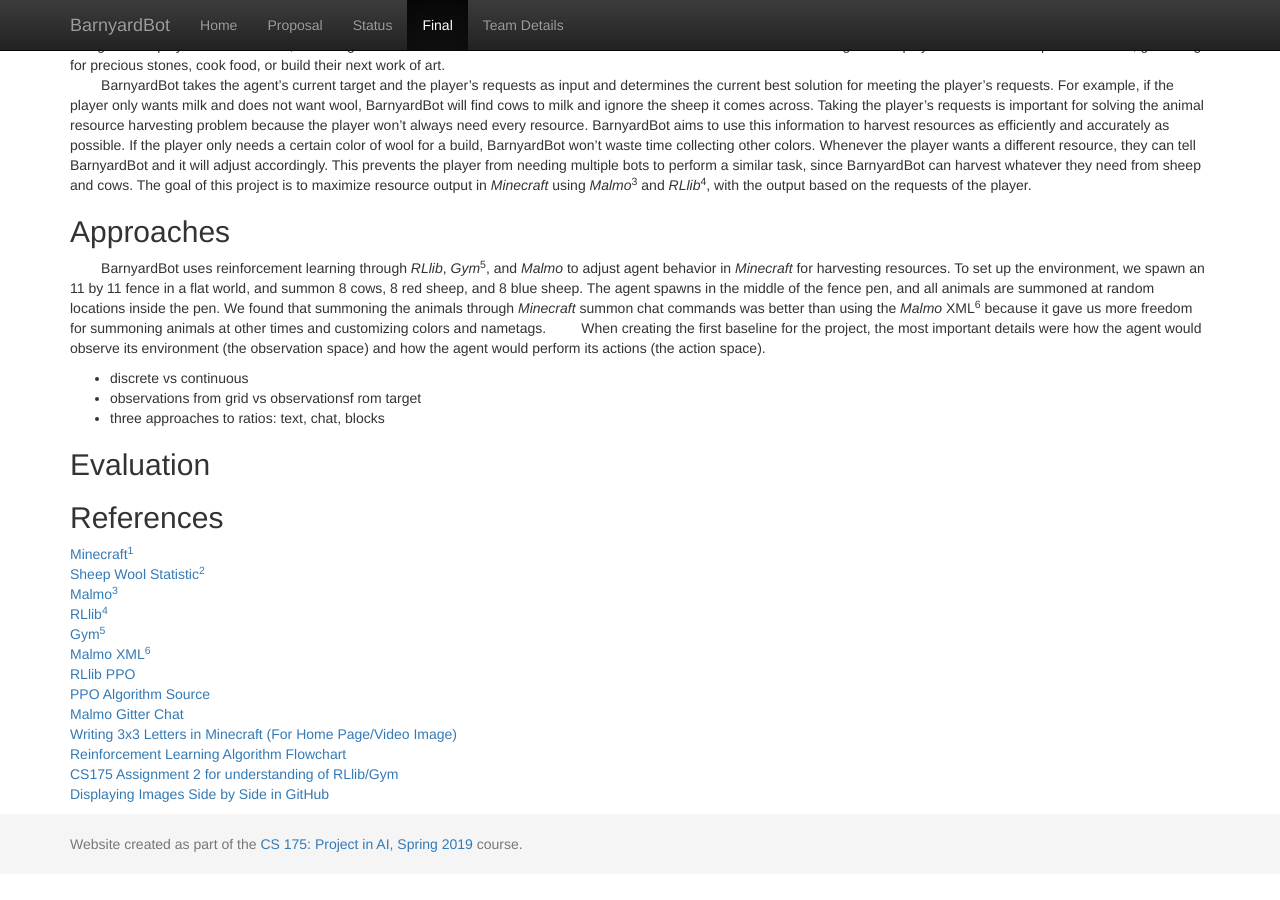
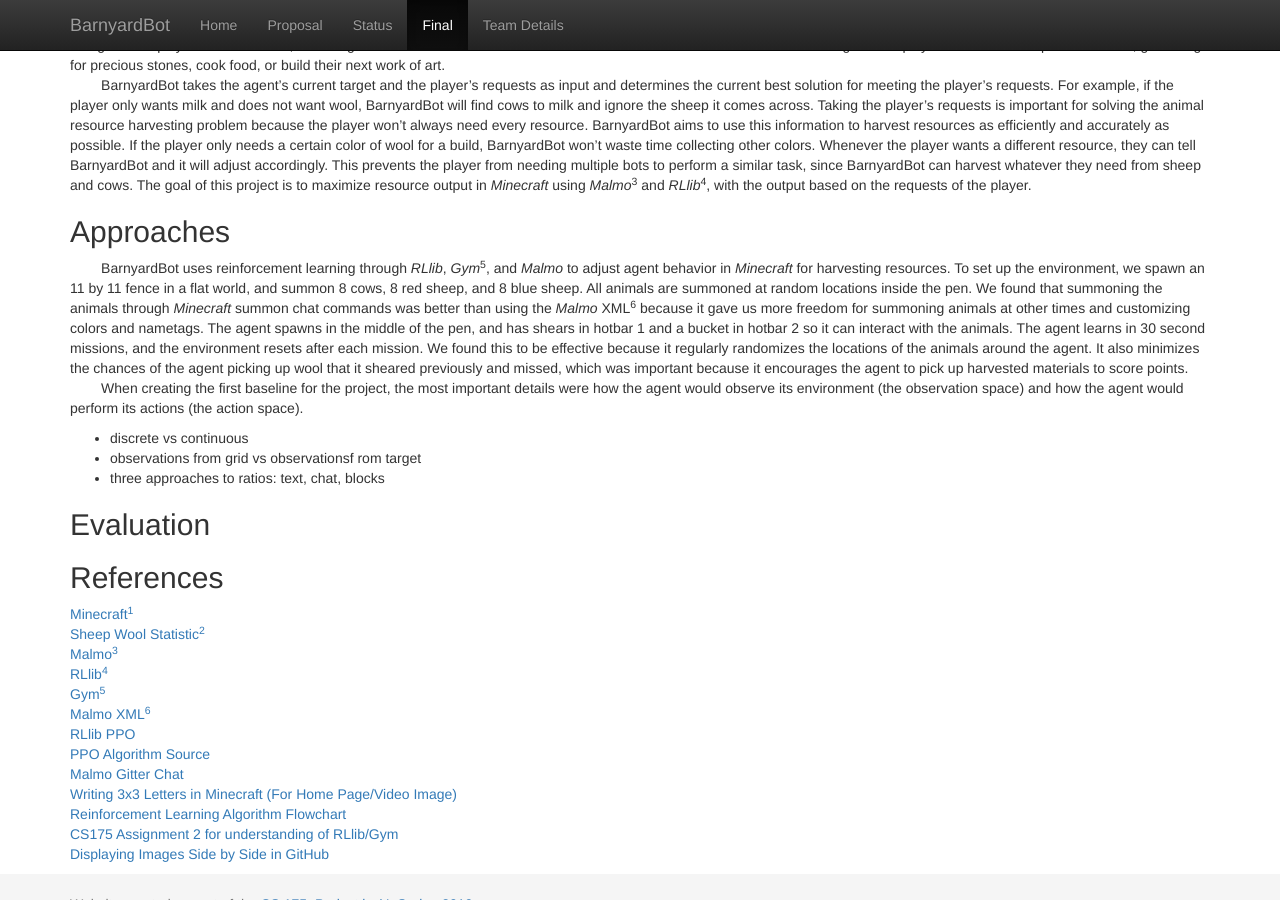
Before and after one commit to brandonmeyer/BarnyardBot, a Jekyll site: the page built from docs/final.md, in a window 1280 px wide and 900 px high, scrolled down 654 px. Built offline with Jekyll 4.4.1, drawn with Linux system fonts in a browser that asks for light colours; before the commit the page ends 1528 px from its top, so only the background shows below that.

Commit message:
Update final.md

```diff
--- a/docs/final.md
+++ b/docs/final.md
@@ -5,13 +5,13 @@
 ## BarnyardBot Video
 
 ## Project Summary
-<img src="https://user-images.githubusercontent.com/51243475/144334516-68004b17-8994-4385-a4c4-7a60bf262afb.png" alt="BarnyardBot Logo" width="425" height="300">
+<img src="https://user-images.githubusercontent.com/51243475/144334516-68004b17-8994-4385-a4c4-7a60bf262afb.png" alt="BarnyardBot Logo" width="425" height="300">  <br/>
 &nbsp;&nbsp;&nbsp;&nbsp;&nbsp;&nbsp;&nbsp;&nbsp;Gathering animal resources is a crucial part of *Minecraft*<sup>1</sup> that can often be tedious. When a player wants milk or wool for baking a cake, healing status effects, making beds, or building a new colorful project, they must find the correct tools to use and then track down the respective animal for harvesting. On average, it takes a minute for a sheep's wool to grow back<sup>2</sup> in *Minecraft*. This means that most of the time, the player must wait for the cooldown to end if they need a specific color of wool from a specific sheep. This makes animal resource harvesting time consuming, and forces the player to sit around and wait instead of exploring the world, mining, or working on a new build.  <br/>
 &nbsp;&nbsp;&nbsp;&nbsp;&nbsp;&nbsp;&nbsp;&nbsp;BarnyardBot solves this problem by automating the animal resource harvesting process. With the power of reinforcement learning, BarnyardBot can navigate throughout the animal pen and harvest resources for the player. The player can specify whether they need milk, a certain color of wool, or a ratio of resources. BaryardBot collects the requested items and gives the player more free time, removing the needs to sit around and wait for cooldowns or chase around animals. This gives the player more time to explore the world, go mining for precious stones, cook food, or build their next work of art.  <br/>
 &nbsp;&nbsp;&nbsp;&nbsp;&nbsp;&nbsp;&nbsp;&nbsp;BarnyardBot takes the agent's current target and the player's requests as input and determines the current best solution for meeting the player's requests. For example, if the player only wants milk and does not want wool, BarnyardBot will find cows to milk and ignore the sheep it comes across. Taking the player's requests is important for solving the animal resource harvesting problem because the player won't always need every resource. BarnyardBot aims to use this information to harvest resources as efficiently and accurately as possible. If the player only needs a certain color of wool for a build, BarnyardBot won't waste time collecting other colors. Whenever the player wants a different resource, they can tell BarnyardBot and it will adjust accordingly. This prevents the player from needing multiple bots to perform a similar task, since BarnyardBot can harvest whatever they need from sheep and cows. The goal of this project is to maximize resource output in *Minecraft* using *Malmo*<sup>3</sup> and *RLlib*<sup>4</sup>, with the output based on the requests of the player.
 
 ## Approaches
-&nbsp;&nbsp;&nbsp;&nbsp;&nbsp;&nbsp;&nbsp;&nbsp;BarnyardBot uses reinforcement learning through *RLlib*, *Gym*<sup>5</sup>, and *Malmo* to adjust agent behavior in *Minecraft* for harvesting resources. To set up the environment, we spawn an 11 by 11 fence in a flat world, and summon 8 cows, 8 red sheep, and 8 blue sheep. The agent spawns in the middle of the fence pen, and all animals are summoned at random locations inside the pen. We found that summoning the animals through *Minecraft* summon chat commands was better than using the *Malmo* XML<sup>6</sup> because it gave us more freedom for summoning animals at other times and customizing colors and nametags.
+&nbsp;&nbsp;&nbsp;&nbsp;&nbsp;&nbsp;&nbsp;&nbsp;BarnyardBot uses reinforcement learning through *RLlib*, *Gym*<sup>5</sup>, and *Malmo* to adjust agent behavior in *Minecraft* for harvesting resources. To set up the environment, we spawn an 11 by 11 fence in a flat world, and summon 8 cows, 8 red sheep, and 8 blue sheep. All animals are summoned at random locations inside the pen. We found that summoning the animals through *Minecraft* summon chat commands was better than using the *Malmo* XML<sup>6</sup> because it gave us more freedom for summoning animals at other times and customizing colors and nametags. The agent spawns in the middle of the pen, and has shears in hotbar 1 and a bucket in hotbar 2 so it can interact with the animals. The agent learns in 30 second missions, and the environment resets after each mission. We found this to be effective because it regularly randomizes the locations of the animals around the agent. It also minimizes the chances of the agent picking up wool that it sheared previously and missed, which was important because it encourages the agent to pick up harvested materials to score points.  <br/>
 &nbsp;&nbsp;&nbsp;&nbsp;&nbsp;&nbsp;&nbsp;&nbsp;When creating the first baseline for the project, the most important details were how the agent would observe its environment (the observation space) and how the agent would perform its actions (the action space).
 
 - discrete vs continuous
```
